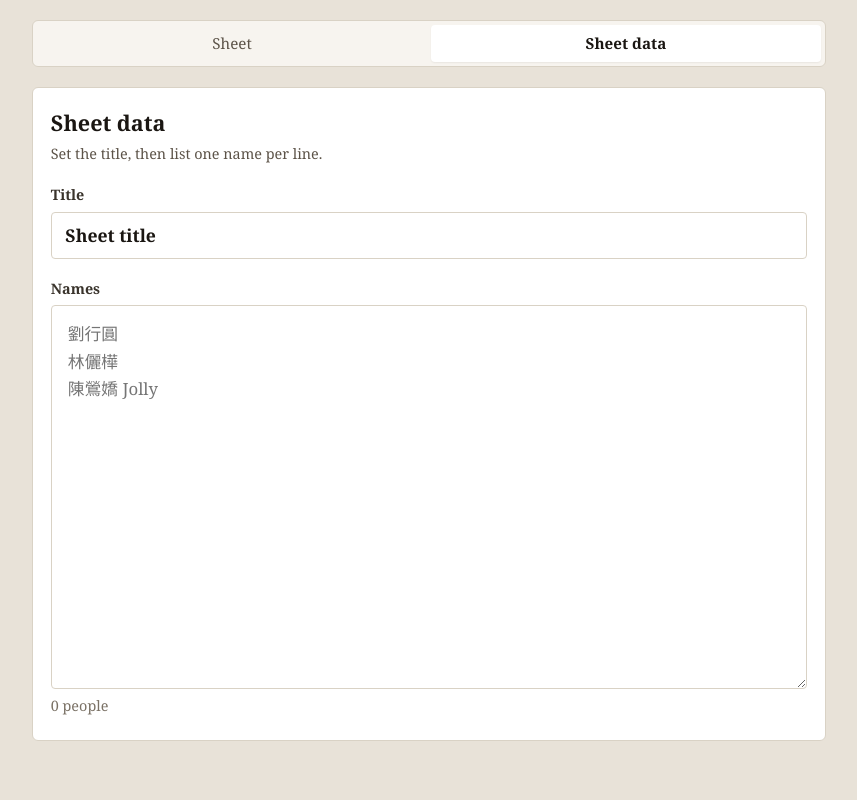
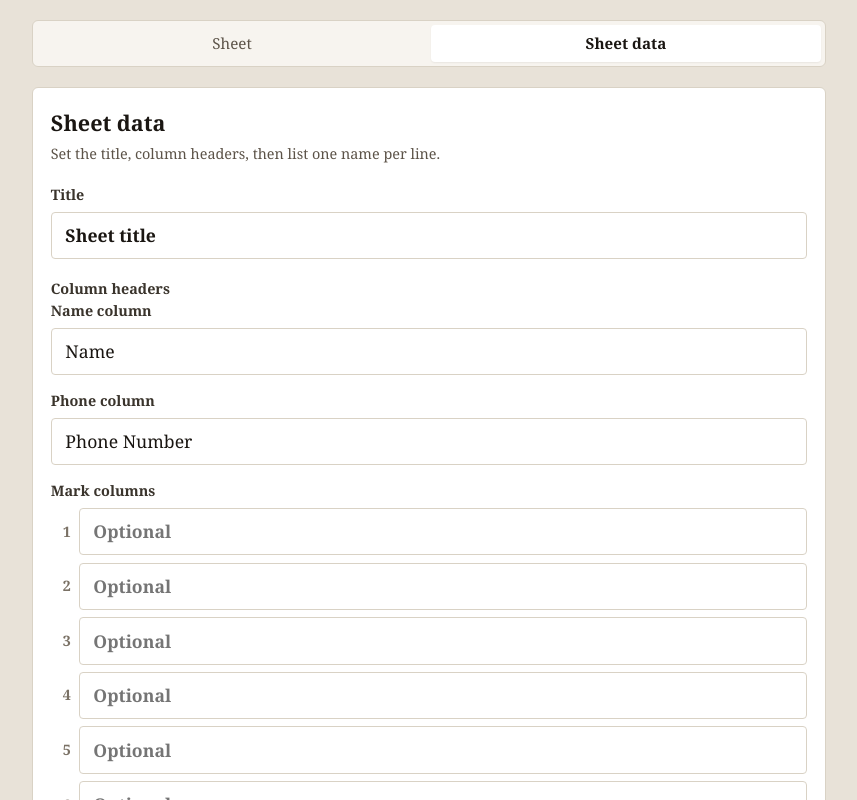
Before and after one commit to Office-Stapler/check-in-sheet, a React (Vite) app: page / in a window 1280 px wide. Both pictures are taken after a click on the button "Sheet data". Shown: the top 800 px of the page, without its empty margins (211-1068 px from the left). Built offline with nearby package versions, Linux system fonts and the light colour scheme.

Commit message:
make columns editable

```diff
--- a/src/App.tsx
+++ b/src/App.tsx
@@ -9,6 +9,7 @@ import './App.css';
 function App() {
   const [tab, setTab] = useState<AppTab>('sheet');
   const sheet = useSheetState();
+  const { data } = sheet;
 
   return (
     <div className="app">
@@ -20,8 +21,10 @@ function App() {
             <SheetToolbar
               sortMode={sheet.sortMode}
               onSortModeChange={sheet.setSortMode}
-              extraBlankPages={sheet.extraBlankPages}
-              onExtraBlankPagesChange={sheet.setExtraBlankPages}
+              extraBlankPages={data.extraBlankPages}
+              onExtraBlankPagesChange={(extraBlankPages) =>
+                sheet.updateData({ extraBlankPages })
+              }
             />
             <p className="row-hint">
               Hover the number for + / ×, or the name to edit. Numbers update
@@ -33,9 +36,12 @@ function App() {
 
       {tab === 'sheet' ? (
         <CheckInSheet
-          title={sheet.title}
+          title={data.title}
           participants={sheet.participants}
-          extraBlankPages={sheet.extraBlankPages}
+          extraBlankPages={data.extraBlankPages}
+          nameColumnLabel={data.nameColumnLabel}
+          phoneColumnLabel={data.phoneColumnLabel}
+          markColumnLabels={data.markColumnLabels}
           editable
           onInsertRow={sheet.insertRow}
           onRemoveRow={sheet.removeRow}
@@ -55,9 +61,12 @@ function App() {
       {tab === 'sheet-data' && (
         <div className="print-only">
           <CheckInSheet
-            title={sheet.title}
+            title={data.title}
             participants={sheet.participants}
-            extraBlankPages={sheet.extraBlankPages}
+            extraBlankPages={data.extraBlankPages}
+            nameColumnLabel={data.nameColumnLabel}
+            phoneColumnLabel={data.phoneColumnLabel}
+            markColumnLabels={data.markColumnLabels}
           />
         </div>
       )}
--- a/src/components/CheckInSheet/CheckInSheet.tsx
+++ b/src/components/CheckInSheet/CheckInSheet.tsx
@@ -1,5 +1,10 @@
 import { useEffect, useRef, useState, type CSSProperties } from 'react';
-import { CHECK_IN_COLUMNS, type Participant } from '../../data/names';
+import {
+  CHECK_IN_COLUMNS,
+  DEFAULT_NAME_COLUMN_LABEL,
+  DEFAULT_PHONE_COLUMN_LABEL,
+  type Participant,
+} from '../../data/names';
 import {
   A4_HEIGHT_MM,
   A4_WIDTH_MM,
@@ -13,14 +18,17 @@ const a4PageStyle = {
 } as CSSProperties;
 
 type CheckInSheetProps = {
-  title: string
-  participants: Participant[]
-  extraBlankPages?: number
-  editable?: boolean
-  onInsertRow?: (index: number) => void
-  onRemoveRow?: (index: number) => void
-  onRenameRow?: (index: number, name: string) => void
-}
+  title: string;
+  participants: Participant[];
+  extraBlankPages?: number;
+  nameColumnLabel?: string;
+  phoneColumnLabel?: string;
+  markColumnLabels?: string[];
+  editable?: boolean;
+  onInsertRow?: (index: number) => void;
+  onRemoveRow?: (index: number) => void;
+  onRenameRow?: (index: number, name: string) => void;
+};
 
 function emptyPage(rowsPerPage: number): (Participant | null)[] {
   return Array.from({ length: rowsPerPage }, () => null);
@@ -55,12 +63,17 @@ export function CheckInSheet({
   title,
   participants,
   extraBlankPages = 0,
+  nameColumnLabel = DEFAULT_NAME_COLUMN_LABEL,
+  phoneColumnLabel = DEFAULT_PHONE_COLUMN_LABEL,
+  markColumnLabels,
   editable = false,
   onInsertRow,
   onRemoveRow,
   onRenameRow,
 }: CheckInSheetProps) {
   const pages = chunkPages(participants, ROWS_PER_PAGE, extraBlankPages);
+  const markLabels =
+    markColumnLabels ?? Array.from({ length: CHECK_IN_COLUMNS }, () => '');
   const [editingIndex, setEditingIndex] = useState<number | null>(null);
   const [draft, setDraft] = useState('');
   const inputRef = useRef<HTMLInputElement>(null);
@@ -103,13 +116,15 @@ export function CheckInSheet({
               <tr>
                 <th className="col-index" scope="col" />
                 <th className="col-name" scope="col">
-                  姓名
+                  {nameColumnLabel}
                 </th>
                 <th className="col-phone" scope="col">
-                  電話/手機
+                  {phoneColumnLabel}
                 </th>
-                {Array.from({ length: CHECK_IN_COLUMNS }, (_, i) => (
-                  <th className="col-mark" scope="col" key={i} />
+                {markLabels.map((label, i) => (
+                  <th className="col-mark" scope="col" key={i}>
+                    {label}
+                  </th>
                 ))}
               </tr>
             </thead>
@@ -203,7 +218,7 @@ export function CheckInSheet({
                       )}
                     </td>
                     <td className="col-phone" />
-                    {Array.from({ length: CHECK_IN_COLUMNS }, (_, i) => (
+                    {markLabels.map((_, i) => (
                       <td className="col-mark" key={i} />
                     ))}
                   </tr>
--- a/src/components/SheetData/SheetData.css
+++ b/src/components/SheetData/SheetData.css
@@ -33,17 +33,18 @@
   gap: 0.4rem;
 }
 
-.field label {
+.field label,
+.field-label {
   font-size: 0.9rem;
   font-weight: 700;
   color: #3a342c;
 }
 
-.title-input {
+.title-input,
+.column-input {
   width: 100%;
   font: inherit;
   font-size: 1.1rem;
-  font-weight: 700;
   padding: 0.65rem 0.85rem;
   border: 1px solid #d9d2c5;
   border-radius: 4px;
@@ -52,11 +53,55 @@
   box-sizing: border-box;
 }
 
+.title-input {
+  font-weight: 700;
+}
+
 .title-input:focus,
+.column-input:focus,
 .names-textarea:focus {
   outline: 2px solid #2c2a26;
   outline-offset: 1px;
   border-color: #2c2a26;
+}
+
+.column-fields {
+  margin: 0;
+  padding: 0;
+  border: none;
+  display: flex;
+  flex-direction: column;
+  gap: 1rem;
+}
+
+.column-fields legend {
+  padding: 0;
+  margin: 0 0 0.15rem;
+  font-size: 0.9rem;
+  font-weight: 700;
+  color: #3a342c;
+}
+
+.mark-column-list {
+  display: flex;
+  flex-direction: column;
+  gap: 0.45rem;
+}
+
+.mark-column-item {
+  display: flex;
+  align-items: center;
+  gap: 0.5rem;
+  font-weight: 400;
+}
+
+.mark-column-num {
+  width: 1.25rem;
+  flex-shrink: 0;
+  text-align: right;
+  font-variant-numeric: tabular-nums;
+  color: #7a7165;
+  font-size: 0.9rem;
 }
 
 .names-textarea {
--- a/src/components/SheetData/SheetData.tsx
+++ b/src/components/SheetData/SheetData.tsx
@@ -7,17 +7,21 @@ type SheetDataProps = {
   sheet: SheetState;
 };
 
-/** Edit the sheet title and roster (source data for the Sheet view). */
-export function SheetData({ sheet }: SheetDataProps) {
+/** Edit persisted sheet fields (`sheet.data`). Add fields in `SheetData` type. */
+export function SheetDataEditor({ sheet }: SheetDataProps) {
+  const { data, updateData, setMarkColumnLabel } = sheet;
   const titleId = useId();
+  const nameColId = useId();
+  const phoneColId = useId();
   const namesId = useId();
-  const count = namesTextToParticipants(sheet.namesText).length;
+  const markFieldsId = useId();
+  const count = namesTextToParticipants(data.namesText).length;
 
   return (
     <section className="names-editor" aria-label="Sheet data">
       <div className="names-editor-header">
         <h2>Sheet data</h2>
-        <p>Set the title, then list one name per line.</p>
+        <p>Set the title, column headers, then list one name per line.</p>
       </div>
 
       <div className="field">
@@ -26,19 +30,70 @@ export function SheetData({ sheet }: SheetDataProps) {
           id={titleId}
           className="title-input"
           type="text"
-          value={sheet.title}
-          onChange={(e) => sheet.setTitle(e.target.value)}
+          value={data.title}
+          onChange={(e) => updateData({ title: e.target.value })}
           spellCheck={false}
         />
       </div>
+
+      <fieldset className="column-fields">
+        <legend>Column headers</legend>
+        <div className="field">
+          <label htmlFor={nameColId}>Name column</label>
+          <input
+            id={nameColId}
+            className="column-input"
+            type="text"
+            value={data.nameColumnLabel}
+            onChange={(e) => updateData({ nameColumnLabel: e.target.value })}
+            spellCheck={false}
+          />
+        </div>
+        <div className="field">
+          <label htmlFor={phoneColId}>Phone column</label>
+          <input
+            id={phoneColId}
+            className="column-input"
+            type="text"
+            value={data.phoneColumnLabel}
+            onChange={(e) => updateData({ phoneColumnLabel: e.target.value })}
+            spellCheck={false}
+          />
+        </div>
+        <div className="field">
+          <span className="field-label" id={markFieldsId}>
+            Mark columns
+          </span>
+          <div
+            className="mark-column-list"
+            role="group"
+            aria-labelledby={markFieldsId}
+          >
+            {data.markColumnLabels.map((label, index) => (
+              <label key={index} className="mark-column-item">
+                <span className="mark-column-num">{index + 1}</span>
+                <input
+                  className="column-input"
+                  type="text"
+                  value={label}
+                  onChange={(e) => setMarkColumnLabel(index, e.target.value)}
+                  spellCheck={false}
+                  placeholder="Optional"
+                  aria-label={`Mark column ${index + 1}`}
+                />
+              </label>
+            ))}
+          </div>
+        </div>
+      </fieldset>
 
       <div className="field">
         <label htmlFor={namesId}>Names</label>
         <textarea
           id={namesId}
           className="names-textarea"
-          value={sheet.namesText}
-          onChange={(e) => sheet.setNamesText(e.target.value)}
+          value={data.namesText}
+          onChange={(e) => updateData({ namesText: e.target.value })}
           spellCheck={false}
           placeholder={'劉行圓\n林儷樺\n陳鶯嬌 Jolly'}
         />
--- a/src/components/SheetData/index.ts
+++ b/src/components/SheetData/index.ts
@@ -1 +1 @@
-export { SheetData } from './SheetData';
+export { SheetDataEditor as SheetData } from './SheetData';
--- a/src/data/names.ts
+++ b/src/data/names.ts
@@ -25,3 +25,6 @@ export const DEFAULT_SHEET_TITLE = 'Sheet title';
 
 /** Blank session columns for handwritten check-in marks. */
 export const CHECK_IN_COLUMNS = 7;
+
+export const DEFAULT_NAME_COLUMN_LABEL = 'Name';
+export const DEFAULT_PHONE_COLUMN_LABEL = 'Phone Number';
--- /dev/null
+++ b/src/data/sheetData.ts
@@ -0,0 +1,78 @@
+import {
+  CHECK_IN_COLUMNS,
+  DEFAULT_NAME_COLUMN_LABEL,
+  DEFAULT_PHONE_COLUMN_LABEL,
+  DEFAULT_SHEET_TITLE,
+  INITIAL_NAMES,
+} from './names';
+
+/** Persisted sheet configuration — add fields here to extend Sheet data. */
+export type SheetData = {
+  title: string;
+  namesText: string;
+  nameColumnLabel: string;
+  phoneColumnLabel: string;
+  markColumnLabels: string[];
+  extraBlankPages: number;
+};
+
+export const DEFAULT_SHEET_DATA: SheetData = {
+  title: DEFAULT_SHEET_TITLE,
+  namesText: INITIAL_NAMES,
+  nameColumnLabel: DEFAULT_NAME_COLUMN_LABEL,
+  phoneColumnLabel: DEFAULT_PHONE_COLUMN_LABEL,
+  markColumnLabels: Array.from({ length: CHECK_IN_COLUMNS }, () => ''),
+  extraBlankPages: 0,
+};
+
+const STORAGE_KEY = 'check-in-sheet-data';
+
+function isSheetData(value: unknown): value is SheetData {
+  if (value == null || typeof value !== 'object') {
+    return false;
+  }
+  const v = value as Record<string, unknown>;
+  return (
+    typeof v.title === 'string' &&
+    typeof v.namesText === 'string' &&
+    typeof v.nameColumnLabel === 'string' &&
+    typeof v.phoneColumnLabel === 'string' &&
+    Array.isArray(v.markColumnLabels) &&
+    typeof v.extraBlankPages === 'number'
+  );
+}
+
+function normalizeMarkLabels(labels: unknown): string[] {
+  const defaults = DEFAULT_SHEET_DATA.markColumnLabels;
+  if (!Array.isArray(labels)) {
+    return [...defaults];
+  }
+  return defaults.map((_, i) =>
+    typeof labels[i] === 'string' ? labels[i] : '',
+  );
+}
+
+export function loadSheetData(): SheetData {
+  try {
+    const raw = localStorage.getItem(STORAGE_KEY);
+    if (raw == null) {
+      return { ...DEFAULT_SHEET_DATA };
+    }
+    const parsed = JSON.parse(raw) as unknown;
+    if (!isSheetData(parsed)) {
+      return { ...DEFAULT_SHEET_DATA };
+    }
+    return {
+      ...DEFAULT_SHEET_DATA,
+      ...parsed,
+      markColumnLabels: normalizeMarkLabels(parsed.markColumnLabels),
+      extraBlankPages: Math.max(0, parsed.extraBlankPages),
+    };
+  } catch {
+    return { ...DEFAULT_SHEET_DATA };
+  }
+}
+
+export function saveSheetData(data: SheetData): void {
+  localStorage.setItem(STORAGE_KEY, JSON.stringify(data));
+}
--- a/src/hooks/useSheetState.ts
+++ b/src/hooks/useSheetState.ts
@@ -1,87 +1,39 @@
 import { useEffect, useState } from 'react';
 import { addToast } from '../toast/toastStore';
 import {
-  DEFAULT_SHEET_TITLE,
-  INITIAL_NAMES,
   namesTextToParticipants,
   participantsToNamesText,
   type Participant,
 } from '../data/names';
+import {
+  loadSheetData,
+  saveSheetData,
+  type SheetData,
+} from '../data/sheetData';
 import { sortParticipants, type SortMode } from '../utils/sortNames';
-
-const NAMES_STORAGE_KEY = 'check-in-names-text';
-const TITLE_STORAGE_KEY = 'check-in-sheet-title';
-const EXTRA_PAGES_STORAGE_KEY = 'check-in-extra-blank-pages';
-
-function loadNamesText(): string {
-  try {
-    const raw = localStorage.getItem(NAMES_STORAGE_KEY);
-    if (raw != null) {
-      return raw;
-    }
-
-    const legacy = localStorage.getItem('check-in-participants');
-    if (legacy) {
-      const parsed = JSON.parse(legacy) as { name?: string }[];
-      if (Array.isArray(parsed)) {
-        return parsed
-          .map((p) => (typeof p?.name === 'string' ? p.name : ''))
-          .filter(Boolean)
-          .join('\n');
-      }
-    }
-  } catch {
-    // fall through
-  }
-  return INITIAL_NAMES;
-}
-
-function loadTitle(): string {
-  const raw = localStorage.getItem(TITLE_STORAGE_KEY);
-  if (raw != null) {
-    return raw;
-  }
-  return DEFAULT_SHEET_TITLE;
-}
-
-function loadExtraBlankPages(): number {
-  const raw = localStorage.getItem(EXTRA_PAGES_STORAGE_KEY);
-  if (raw == null) {
-    return 0;
-  }
-  const n = Number.parseInt(raw, 10);
-  return Number.isFinite(n) && n >= 0 ? n : 0;
-}
 
 export type SheetState = ReturnType<typeof useSheetState>;
 
 export function useSheetState() {
+  const [data, setData] = useState<SheetData>(loadSheetData);
   const [sortMode, setSortMode] = useState<SortMode>('chinese-first');
-  const [title, setTitle] = useState(loadTitle);
-  const [namesText, setNamesText] = useState(loadNamesText);
-  const [extraBlankPages, setExtraBlankPages] = useState(loadExtraBlankPages);
 
   useEffect(() => {
-    localStorage.setItem(NAMES_STORAGE_KEY, namesText);
-  }, [namesText]);
-
-  useEffect(() => {
-    localStorage.setItem(TITLE_STORAGE_KEY, title);
-  }, [title]);
-
-  useEffect(() => {
-    localStorage.setItem(EXTRA_PAGES_STORAGE_KEY, String(extraBlankPages));
-  }, [extraBlankPages]);
+    saveSheetData(data);
+  }, [data]);
 
   const participants = sortParticipants(
-    namesTextToParticipants(namesText),
+    namesTextToParticipants(data.namesText),
     sortMode,
   );
 
+  function updateData(patch: Partial<SheetData>) {
+    setData((prev) => ({ ...prev, ...patch }));
+  }
+
   function commitRows(rows: Participant[]) {
-    // Keep inserted blank rows in place after edits
     setSortMode('original');
-    setNamesText(participantsToNamesText(rows));
+    updateData({ namesText: participantsToNamesText(rows) });
   }
 
   function insertRow(index: number) {
@@ -117,15 +69,21 @@ export function useSheetState() {
     commitRows(rows);
   }
 
+  function setMarkColumnLabel(index: number, label: string) {
+    setData((prev) => ({
+      ...prev,
+      markColumnLabels: prev.markColumnLabels.map((value, i) =>
+        i === index ? label : value,
+      ),
+    }));
+  }
+
   return {
-    title,
-    setTitle,
-    namesText,
-    setNamesText,
+    data,
+    updateData,
+    setMarkColumnLabel,
     sortMode,
     setSortMode,
-    extraBlankPages,
-    setExtraBlankPages,
     participants,
     insertRow,
     removeRow,
```
Also changed, not shown: src/components/CheckInSheet/CheckInSheet.css (+11 -1 lines), vite.config.ts (+4 -5 lines).
